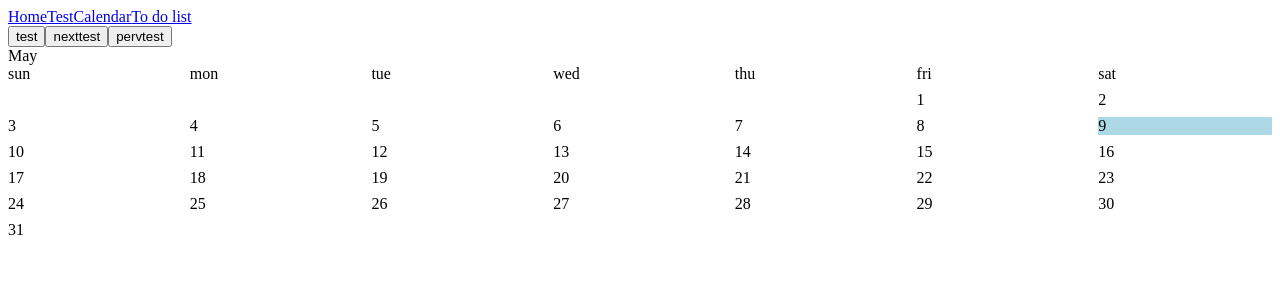
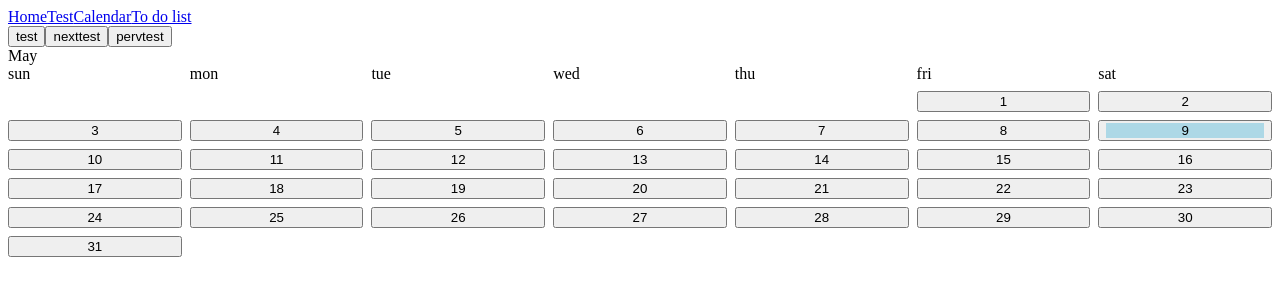
Before and after one commit to nuponnn/To-do-list, a React (Vite) app: page /calendar in a window 1280 px wide. Shown: the top 300 px of the page. Built offline with nearby package versions, Linux system fonts and the light colour scheme; no server answers.

Commit message:
refactor:add button in calendar and move class calendar to useMemo

```diff
--- a/firebase-export/auth_export/accounts.json
+++ b/firebase-export/auth_export/accounts.json
@@ -1 +1 @@
-{"kind":"identitytoolkit#DownloadAccountResponse","users":[{"localId":"jaTkbKqaRuSdKz1eS4R4jM0PnCsW","createdAt":"1777645538353","lastLoginAt":"1777645644633","passwordHash":"fakeHash:salt=fakeSaltFRINOeKJnNw1fh8P7i0J:password=test12345678","salt":"fakeSaltFRINOeKJnNw1fh8P7i0J","passwordUpdatedAt":1778241156605,"providerUserInfo":[{"providerId":"password","email":"test@gmail.com","federatedId":"test@gmail.com","rawId":"test@gmail.com"}],"validSince":"1778241156","email":"test@gmail.com","emailVerified":false,"disabled":false,"lastRefreshAt":"2026-05-08T13:09:43.733Z"}]}
+{"kind":"identitytoolkit#DownloadAccountResponse","users":[{"localId":"jaTkbKqaRuSdKz1eS4R4jM0PnCsW","createdAt":"1777645538353","lastLoginAt":"1777645644633","passwordHash":"fakeHash:salt=fakeSaltFRINOeKJnNw1fh8P7i0J:password=test12345678","salt":"fakeSaltFRINOeKJnNw1fh8P7i0J","passwordUpdatedAt":1778326064887,"providerUserInfo":[{"providerId":"password","email":"test@gmail.com","federatedId":"test@gmail.com","rawId":"test@gmail.com"}],"validSince":"1778326064","email":"test@gmail.com","emailVerified":false,"disabled":false,"lastRefreshAt":"2026-05-09T12:33:20.878Z"}]}
--- a/src/Layouts/Navber.tsx
+++ b/src/Layouts/Navber.tsx
@@ -1,12 +1,14 @@
 import { Link } from "react-router-dom"
+import dayjs from "dayjs";
+export default function Navber() {
+const dateStr = dayjs().format("YYYY-MM-DD");
 
-export default function Navber() {
   return (
     <div>
       <Link to="/">Home</Link>
       <Link to="./test">Test</Link>
       <Link to="./calendar">Calendar</Link>
-      <Link to="./to-do-list">To do list</Link>
+      <Link to={`./to-do-list/${dateStr}`}>To do list</Link>
 
     </div>
   )
--- a/src/Pages/Calendar.tsx
+++ b/src/Pages/Calendar.tsx
@@ -1,11 +1,15 @@
-import { useState } from "react";
+import { useState, useMemo } from "react";
+import { Link } from "react-router-dom";
+import { useNavigate } from "react-router-dom";
 import dayjs from "dayjs";
 import "../assets/css/Calendar.css";
 
 export default function Calendar() {
+
+  const navigate = useNavigate();
   //statefuntion
   const [currentDate, setCurrentDate] = useState(dayjs());
-
+  const [selectedDate, setSelectedDate] = useState(dayjs());
   //set day in than month
   const daysInMonth: number = currentDate.daysInMonth();
 
@@ -13,8 +17,7 @@ export default function Calendar() {
   const firestDayOfMonth: number = currentDate.startOf("month").day();
 
   //set empty value from the beginning of the month
-  const emptyfirstDays: Array<null> = Array(firestDayOfMonth).fill(null);
-
+  const emptyfirstDays: Array<null> = Array(firestDayOfMonth).fill(null)
   //set empty value form the end of the month
   const emtyLastDays: Array<null> = Array(
     6 - currentDate.endOf("month").day(),
@@ -25,13 +28,15 @@ export default function Calendar() {
     { length: daysInMonth },
     (_, i) => i + 1,
   );
+  // set the current month is the month of today or not
   const isCurrentMonth = currentDate.isSame(dayjs(), "month");
   const todayDate = dayjs().date();
 
-console.log(isCurrentMonth,todayDate);
+  //set the selected date is the date of today or not
+
+
   //set the month name
   const MonthName = currentDate.format("MMMM");
-
 
   //set next month
   function nextMonth() {
@@ -45,13 +50,17 @@ console.log(isCurrentMonth,todayDate);
     setCurrentDate(prevMonthData);
   }
 
+  function Selectedday(day: number) {
+   const dateStr = currentDate.date(day).format("YYYY-MM-DD");
+    // สั่งเปลี่ยนหน้าไปยัง Path ที่เราตั้งไว้ พร้อมแนบวันที่ไปด้วย
+    navigate(`/to-do-list/${dateStr}`);
+
+
+  }
+
+  const calendarData = useMemo(() => {
     return (
       <>
-      <section>
-        <button onClick={() => console.log(currentDate)}>test</button>
-        <button onClick={nextMonth}>nexttest</button>
-        <button onClick={prevMonth}>pervtest</button>
-        <div>{MonthName}</div>
         <div className="calendar">
           {["sun", "mon", "tue", "wed", "thu", "fri", "sat"].map((day) => (
             <div key={day}>{day}</div>
@@ -61,14 +70,47 @@ console.log(isCurrentMonth,todayDate);
           ))}
 
           {days.map((day) => (
-            <div key={day}style={isCurrentMonth && day === todayDate? { backgroundColor: "lightblue" }: {}}>
+            <button
+              key={day}
+              onClick={() => Selectedday(day)}
+            >
+              <div
+                style={
+                  isCurrentMonth && day === todayDate
+                    ? { backgroundColor: "lightblue" }
+                    : {}
+                }
+              >
                 {day}
               </div>
+            </button>
           ))}
           {emtyLastDays.map((_, index) => (
             <div key={index} />
           ))}
         </div>
+      </>
+    );
+  }, [
+    emptyfirstDays,
+    emtyLastDays,
+    days,
+    isCurrentMonth,
+    todayDate,
+    selectedDate,
+    currentDate,
+    Selectedday
+  ]);
+
+  return (
+    <>
+      <section>
+        <button onClick={() => console.log(currentDate)}>test</button>
+        <button onClick={nextMonth}>nexttest</button>
+        <button onClick={prevMonth}>pervtest</button>
+        <div>{MonthName}</div>
+        <div>{calendarData}</div>
+
       </section>
     </>
   );
--- a/src/Pages/Todolist.tsx
+++ b/src/Pages/Todolist.tsx
@@ -1,6 +1,7 @@
 import { useState, useEffect, useReducer } from "react";
 import { AuthContext } from "../Context/AuthPreventContext";
 import { nanoid } from "nanoid";
+import { useParams } from "react-router-dom";
 
 import { services } from "../components/services";
 // interface MyData {
@@ -41,17 +42,18 @@ function todoReducer(state: Todolist[], action: Action): Todolist[] {
 
 export default function Todolist() {
   const { user } = AuthContext();
+  const { day } = useParams();
   useEffect(() => {
     if (!user || !user.uid) return;
   }, [user]);
   const [todolist, settodolist] = useState<Partial<Todolist>>({});
 
   const [mydataTodolist, dispatch] = useReducer(todoReducer, []);
-
+const activeDay = day || new Date().toISOString().split("T")[0];
 
   async function getData() {
     if (!user?.uid) return;
-    const data = await services.getTodayTodos(user.uid);
+    const data = await services.getTodayTodos(user.uid,activeDay);
     dispatch({ type: "SET_TODOS", payload: data as Todolist[] });
   }
 
--- a/src/Router.tsx
+++ b/src/Router.tsx
@@ -1,6 +1,7 @@
 import { createBrowserRouter } from 'react-router-dom';
 import { lazy } from 'react';
 import MainLayout from "./Layouts/Mainlayout.tsx";
+import dayjs from 'dayjs';
 
 const App = lazy(() => import('./Pages/App.tsx'));
 const Test = lazy(() => import('./Pages/Test.tsx'));
@@ -14,7 +15,8 @@ const router = createBrowserRouter([
       { path: "/", element: <App /> },
       { path: "/test", element: <Test /> },
       { path: "/calendar", element: <Calendar /> },
-      {path: "/to-do-list", element: <Todolist />},
+      {path: "/to-do-list/:day", element: <Todolist />},
+
 
     ],
   },
```
Also changed, not shown: 2 other files (tests, documents, lock files or other folders). Lines whose indentation alone changed are shown as unchanged.
